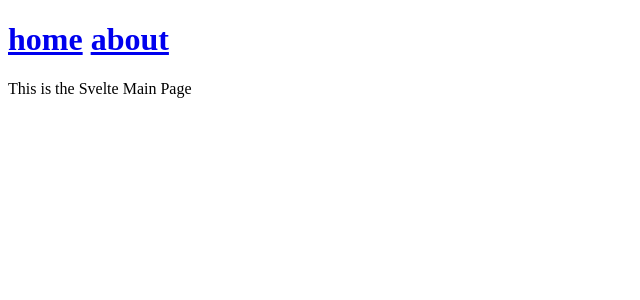
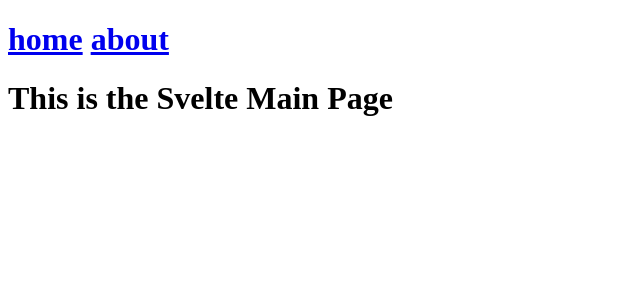
Before and after one commit to lov2fi/hello-svelte, a SvelteKit app: page / in a window 1280 px wide. Shown: the top 300 px of the page, without its empty margins (0-640 px from the left). Built offline with nearby package versions, Linux system fonts and the light colour scheme.

Commit message:
test, clean

```diff
--- a/package.json
+++ b/package.json
@@ -21,13 +21,13 @@
     "eslint": "^8.28.0",
     "eslint-config-prettier": "^8.5.0",
     "eslint-plugin-svelte3": "^4.0.0",
+    "gh-pages": "^5.0.0",
     "prettier": "^2.8.0",
     "prettier-plugin-svelte": "^2.8.1",
     "svelte": "^3.54.0",
     "svelte-check": "^3.0.1",
     "typescript": "^4.9.3",
-    "vite": "^4.0.0",
-    "gh-pages": "^5.0.0"
+    "vite": "^4.0.0"
   },
   "type": "module"
 }
--- a/src/routes/+page.svelte
+++ b/src/routes/+page.svelte
@@ -1 +1 @@
-<p>This is the Svelte Main Page</p>
+<h1>This is the Svelte Main Page</h1>
```
Also changed, not shown: tests/test.js (+2 -2 lines), 1 other file (tests, documents, lock files or other folders).
